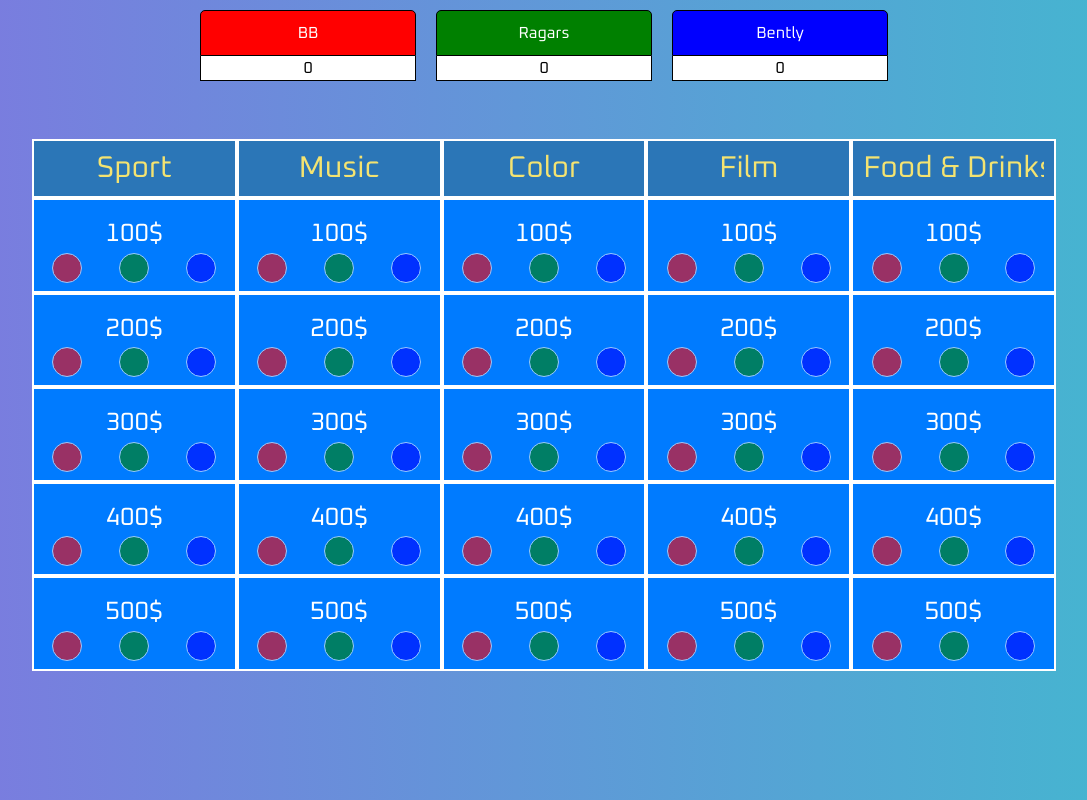
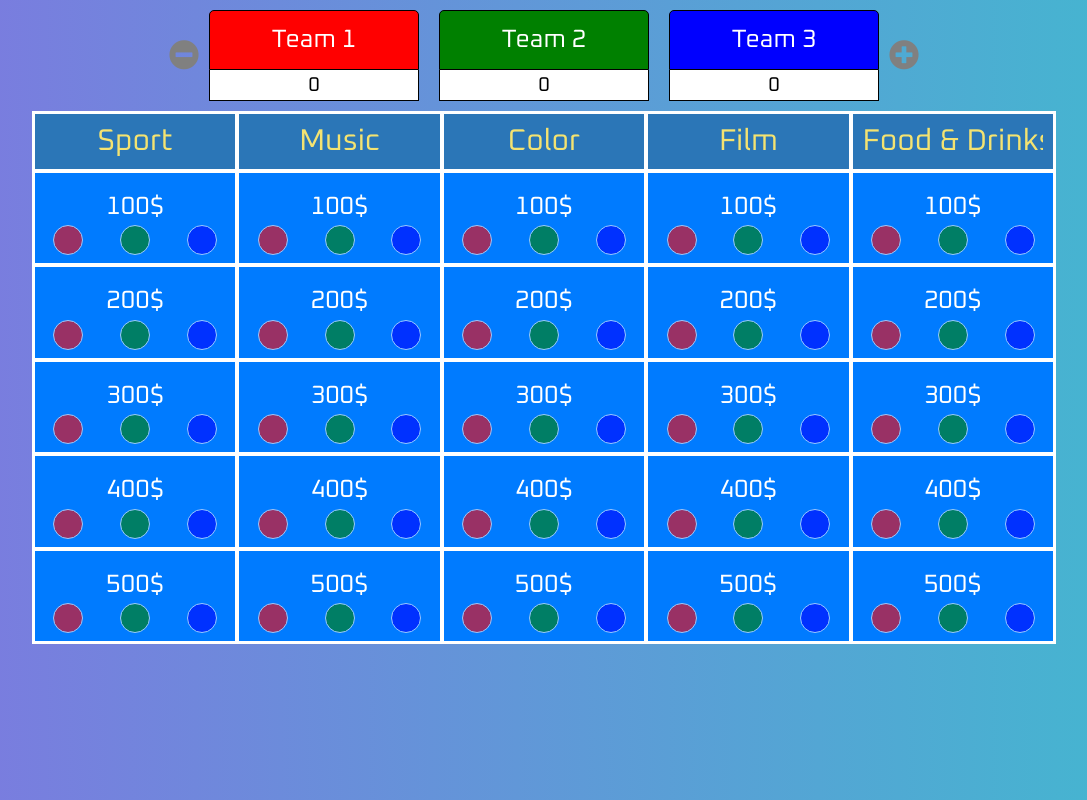
Before and after one commit to osterdalh/jeopardy, a React (Create React App) app: page / in a window 1280 px wide. Shown: the whole page, without its empty margins (96-1183 px from the left). Built offline with nearby package versions, Linux system fonts and the light colour scheme.

Commit message:
finished

```diff
--- a/public/index.html
+++ b/public/index.html
@@ -3,7 +3,7 @@
 
 <head>
   <link href="https://fonts.googleapis.com/css2?family=Orbitron:wght@400;700&family=Oxanium:wght@400;700&display=swap" rel="stylesheet">
-
+  <link rel="stylesheet" href="https://cdnjs.cloudflare.com/ajax/libs/font-awesome/5.15.1/css/all.min.css" integrity="sha512-+4zCK9k+qNFUR5X+cKL9EIR+ZOhtIloNl9GIKS57V1MyNsYpYcUrUeQc9vNfzsWfV28IaLL3i96P9sdNyeRssA==" crossorigin="anonymous" />
   <meta charset="utf-8" />
   <link rel="stylesheet" href="https://stackpath.bootstrapcdn.com/bootstrap/4.3.1/css/bootstrap.min.css" integrity="sha384-ggOyR0iXCbMQv3Xipma34MD+dH/1fQ784/j6cY/iJTQUOhcWr7x9JvoRxT2MZw1T" crossorigin="anonymous">
 
--- a/src/App.css
+++ b/src/App.css
@@ -1,3 +1,15 @@
 .App{
   height: 100%;
 }
+
+
+i{
+  font-size: 30px;
+  color: gray;
+  transition: color 0.5s;
+  cursor: pointer;
+}
+
+i:hover{
+  color: white;
+}
--- a/src/components/Table.css
+++ b/src/components/Table.css
@@ -1,6 +1,7 @@
 .tableContainer{
     width: 80%;
     margin: 0 auto;
+    border: 1px solid white;
 }
 
 .test{
--- a/src/components/Table.js
+++ b/src/components/Table.js
@@ -67,7 +67,7 @@ class Table extends React.Component {
                     {
                         categories.map((category, i) => {
                             return (
-                                <div>
+                                <div key={category}>
                                     <Category id={category} defaultValue={category} onChange={(event) => {
                                         var newCat = categories
                                         newCat[i] = event.target.value
--- a/src/components/Teams.js
+++ b/src/components/Teams.js
@@ -13,6 +13,7 @@ const TeamInput = styled.input`
     color:white;
     text-align: center;
     width: 100%;
+    font-size: 25px;
     border-top-left-radius: 5px;
     border-top-right-radius: 5px;
     border: 1px solid black;
@@ -21,8 +22,10 @@ const TeamInput = styled.input`
 
 const TeamScore = styled.div`
     background-color: white;
+    transition: 1s;
     color: black;
     text-align: center;
+    font-size: 20px;
     border-left: 1px solid black;
     border-right: 1px solid black;
     border-bottom: 1px solid black;
@@ -30,8 +33,7 @@ const TeamScore = styled.div`
 
 const TeamScoreBoxConainer = styled.div`
     padding: 10px;
-    width: 50px;
-    width: fit-content;
+    width: 230px;
 
 `
 
@@ -56,9 +58,8 @@ class Teams extends React.Component {
     render() {
         const { teams } = this.props
         return (
-            <div className="mb-5">
-                <div className="d-flex justify-content-center">
-                    <div className="d-flex justify-content-center">
+            <div className="d-flex">
+
                 {
                     Object.keys(teams).map(teamId => {
 
@@ -78,8 +79,7 @@ class Teams extends React.Component {
 
 
             </div>
-                </div>
-            </div>
+
 
         )
     }
--- a/src/components/page.js
+++ b/src/components/page.js
@@ -7,18 +7,18 @@ class Page extends React.Component {
     constructor() {
         super()
 
-
+        this.colors = ['red', 'green', 'blue', 'orange',  'purple', 'DeepPink']
         this.state = {
             teams: {
                 0: {
-                    name: 'BB',
+                    name: 'Team 1',
                     score: 0,
                     id: 0,
                     color: 'red',
-                    won: ["he"]
+                    won: []
                 },
                 1: {
-                    name: 'Ragars',
+                    name: 'Team 2',
                     score: 0,
                     id: 1,
                     color: 'green',
@@ -26,13 +26,14 @@ class Page extends React.Component {
 
                 },
                 2: {
-                    name: 'Bently',
+                    name: 'Team 3',
                     score: 0,
                     id: 2,
                     color: 'blue',
                     won: []
 
                 }
+
             }
         }
 
@@ -52,7 +53,7 @@ class Page extends React.Component {
         }
 
         //check of other teams has won
-        var otherTeamsIds = Object.keys(this.state.teams).filter(value => value != teamId)
+        var otherTeamsIds = Object.keys(this.state.teams).filter(value => value !== teamId)
 
         otherTeamsIds.forEach(id => {
             if (this.state.teams[id].won.includes(valueId)) {
@@ -60,7 +61,7 @@ class Page extends React.Component {
                 console.log("newScore", newScore)
                 var newStateTeams = this.state.teams
                 newStateTeams[id].score = newScore
-                newStateTeams[id].won = newStateTeams[id].won.filter(value => value != valueId)
+                newStateTeams[id].won = newStateTeams[id].won.filter(value => value !== valueId)
                 this.setState({ teams: newStateTeams })
                 var selectedElement = document.getElementById(id + valueId)
 
@@ -85,14 +86,49 @@ class Page extends React.Component {
 
     }
 
-    handleScore = () => {
-        console.log()
+    removeTeam = () => {
+        var teams = this.state.teams
+        var keys = Object.keys(teams)
+        var lastKey = keys[keys.length - 1]
+
+        delete teams[lastKey];
+        this.setState({teams})
+
+    }
+    addTeam = () => {
+        var teams = this.state.teams
+        var keys = Object.keys(teams)
+        var lastKey = keys[keys.length - 1]
+        var newKey = parseInt(lastKey) + 1
+
+        if (!newKey){
+            newKey = 0
+        }
+
+        teams[newKey] = {
+            name: `Team ${newKey + 1}`,
+            score: 0,
+            id: newKey,
+            color: this.colors[newKey],
+            won: []
+        }
+
+        this.setState({teams})
+
+
+
     }
 
     render() {
         return (
             <div>
-                <Teams teams={this.state.teams} />
+                <div className="d-flex justify-content-center align-items-center">
+
+                    <i className="fas fa-minus-circle" onClick={() => this.removeTeam()}></i>
+                    <Teams teams={this.state.teams} />
+                    <i className="fas fa-plus-circle" onClick={() => this.addTeam()}></i>
+                </div>
+
                 <Table handleClick={this.handleSelectClick} teams={this.state.teams}> </Table>
             </div>
         )
```
Lines whose indentation alone changed are shown as unchanged.
